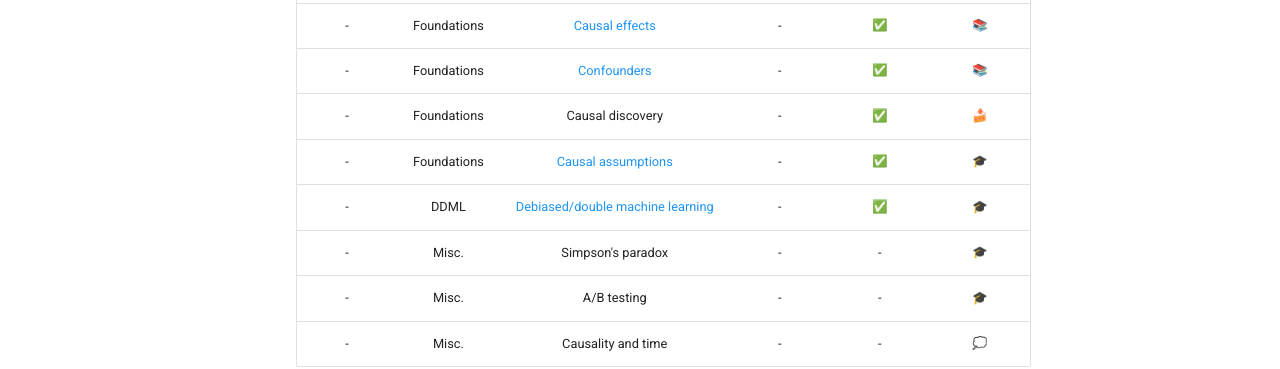
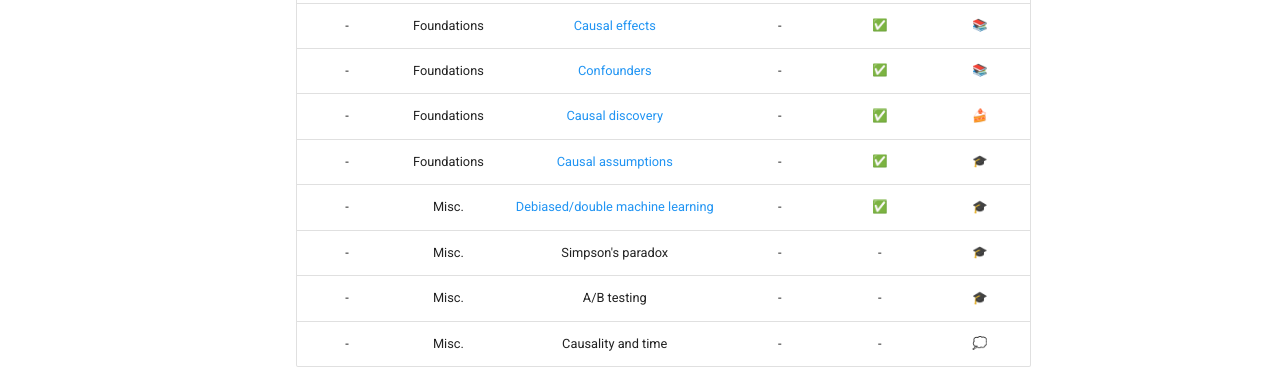
Before and after one commit to emilioMaddalena/causal-inference-studies, an MkDocs documentation site: the page built from material/index.md, in a window 1280 px wide and 1145 px high. Shown: the part 494-863 px from the top of the window. Built offline with MkDocs 1.6.1 and Material for MkDocs 9.7.7, drawn with Linux system fonts in a browser that asks for light colours; emoji names are drawn with the system emoji font; comment, search, counter and statistics services are not loaded.

```diff
--- a/material/index.md
+++ b/material/index.md
@@ -10,9 +10,9 @@ Explaining the main concepts around causal learning via bitesize theory and code
 | - | Foundations | DAGs cont'd |  - | :white_check_mark: | :cake:
 | - | Foundations | [Causal effects](causal_effects.md) |  - | :white_check_mark: | :books:
 | - | Foundations | [Confounders](confounders.md) |  - | :white_check_mark: | :books:
-| - | Foundations | Causal discovery |  - | :white_check_mark: | :cake:
+| - | Foundations | [Causal discovery](causal_discovery.md) |  - | :white_check_mark: | :cake:
 | - | Foundations | [Causal assumptions](causal_assumptions.md) |  - | :white_check_mark: | :mortar_board:
-| - | DDML | [Debiased/double machine learning](ddml.md) |  - | :white_check_mark: | :mortar_board:
+| - | Misc. | [Debiased/double machine learning](ddml.md) |  - | :white_check_mark: | :mortar_board:
 | - | Misc. | Simpson's paradox |  - | - | :mortar_board:
 | - | Misc. | A/B testing |  - | - | :mortar_board:
 | - | Misc. | Causality and time |  - | - | :thought_balloon:
```
Also changed, not shown: material/causal_discovery.md (added, +1 -0 lines).
